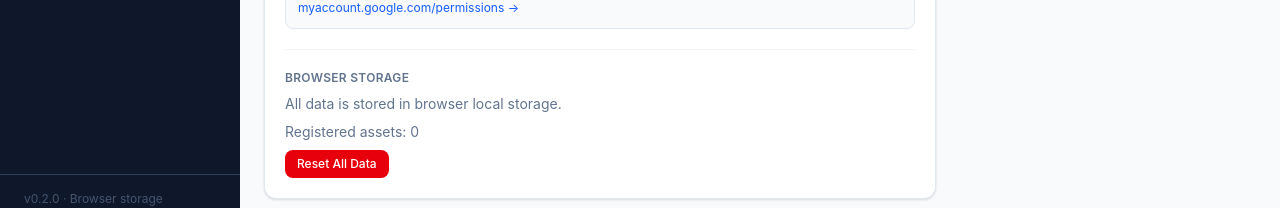
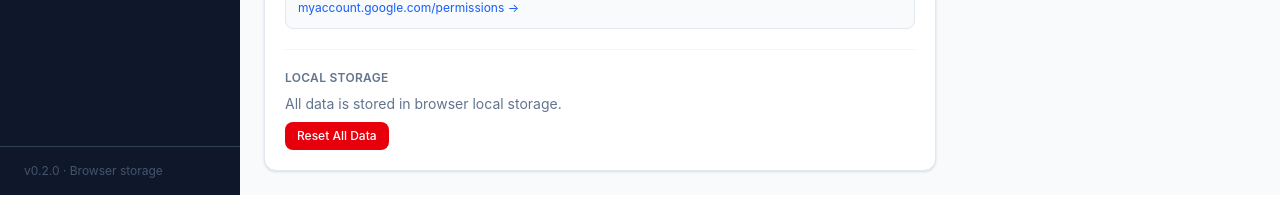
Before and after one commit to idenrai/portfolio-bridge, a React (Vite) app: page /settings in a window 1280 px wide. Shown: the part 661-869 px from the top of the page. Built offline with nearby package versions, Linux system fonts and the light colour scheme; no server answers.

Commit message:
refactor: Google Drive 표기 통일, 섹션명 로컬 스토리지로 통일, 자산 수 표시 제거

```diff
--- a/src/i18n/de.ts
+++ b/src/i18n/de.ts
@@ -365,7 +365,7 @@ export const de: Translations = {
   settings_target_save: "Speichern",
   settings_target_saved: "Gespeichert",
   settings_data_title: "Datenverwaltung",
-  settings_data_local_title: "Browser-Speicher",
+  settings_data_local_title: "Local Storage",
   settings_data_desc:
     "Alle Daten werden im lokalen Browser-Speicher gespeichert.",
   settings_data_count: (n) => `Registrierte Vermögenswerte: ${n}`,
--- a/src/i18n/en.ts
+++ b/src/i18n/en.ts
@@ -358,7 +358,7 @@ export const en: Translations = {
   settings_target_save: "Save",
   settings_target_saved: "Saved",
   settings_data_title: "Data Management",
-  settings_data_local_title: "Browser Storage",
+  settings_data_local_title: "Local Storage",
   settings_data_desc: "All data is stored in browser local storage.",
   settings_data_count: (n) => `Registered assets: ${n}`,
   settings_data_reset: "Reset All Data",
--- a/src/i18n/ja.ts
+++ b/src/i18n/ja.ts
@@ -359,7 +359,7 @@ export const ja: Translations = {
   settings_target_save: "保存",
   settings_target_saved: "保存しました",
   settings_data_title: "データ管理",
-  settings_data_local_title: "ブラウザストレージ",
+  settings_data_local_title: "ローカルストレージ",
   settings_data_desc:
     "すべてのデータはブラウザのローカルストレージに保存されます。",
   settings_data_count: (n) => `登録資産数: ${n}件`,
--- a/src/i18n/ko.ts
+++ b/src/i18n/ko.ts
@@ -357,14 +357,14 @@ export const ko: Translations = {
   settings_target_save: "저장",
   settings_target_saved: "저장되었습니다",
   settings_data_title: "데이터 관리",
-  settings_data_local_title: "브라우저 저장소",
-  settings_data_desc: "모든 데이터는 브라우저 로컬 스토리지에 저장됩니다.",
+  settings_data_local_title: "로컬 스토리지",
+  settings_data_desc: "모든 데이터는 로컬 스토리지에 저장됩니다.",
   settings_data_count: (n) => `현재 등록된 자산: ${n}건`,
   settings_data_reset: "전체 데이터 초기화",
   settings_data_reset_confirm:
     "모든 데이터(자산, 설정)를 초기화합니다. 이 작업은 되돌릴 수 없습니다.",
   settings_data_drive_note:
-    "Google Drive에 저장된 데이터를 삭제하려면 구글 계정의 앱 연결 관리 페이지(myaccount.google.com/permissions)에서 이 앱의 접근 권한을 해제하세요. 권한 해제 시 Drive에 저장된 백업 파일도 함께 삭제됩니다.",
+    "Google Drive에 저장된 데이터를 삭제하려면 Google 계정의 앱 연결 관리 페이지(myaccount.google.com/permissions)에서 이 앱의 접근 권한을 해제하세요. 권한 해제 시 Google Drive에 저장된 백업 파일도 함께 삭제됩니다.",
 
   at_col_name: "종목",
   at_col_market: "시장",
--- a/src/pages/Settings.tsx
+++ b/src/pages/Settings.tsx
@@ -174,10 +174,11 @@ export function SettingsPage() {
       {/* 데이터 관리 */}
       <Card title={t.settings_data_title}>
         <div className="space-y-5">
-
           {/* Google Drive 연동 */}
           <div className="space-y-2">
-            <p className="text-xs font-semibold text-slate-500 uppercase tracking-wide">Google Drive</p>
+            <p className="text-xs font-semibold text-slate-500 uppercase tracking-wide">
+              Google Drive
+            </p>
             {drive.isConnected ? (
               <div className="space-y-3">
                 <div className="flex flex-wrap items-center gap-2">
@@ -292,16 +293,14 @@ export function SettingsPage() {
 
           {/* 로컬 스토리지 초기화 */}
           <div className="space-y-2">
-            <p className="text-xs font-semibold text-slate-500 uppercase tracking-wide">{t.settings_data_local_title}</p>
+            <p className="text-xs font-semibold text-slate-500 uppercase tracking-wide">
+              {t.settings_data_local_title}
+            </p>
             <p className="text-sm text-slate-500">{t.settings_data_desc}</p>
-            <p className="text-sm text-slate-500">
-              {t.settings_data_count(assetStore.assets.length)}
-            </p>
             <Button variant="danger" size="sm" onClick={handleResetAll}>
               {t.settings_data_reset}
             </Button>
           </div>
-
         </div>
       </Card>
     </div>
```
